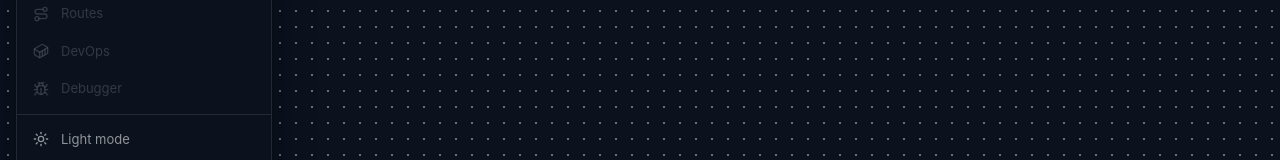
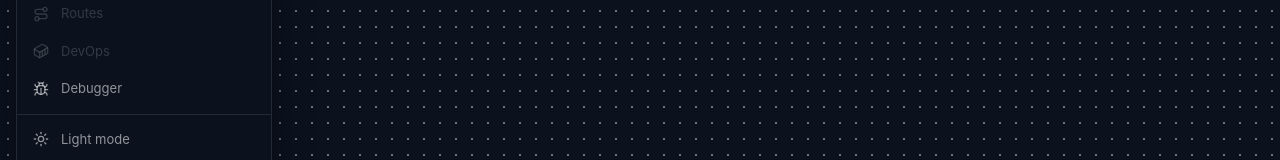
Before and after one commit to sashabelooov/Synapse_MCP, a React (Vite) app in the folder web_ui/frontend/: page / in a window 1280 px wide. Both pictures are taken after a click on the button "Menu". Shown: the part 333-493 px from the top of the page. Built offline with nearby package versions, Linux system fonts and the light colour scheme.

Commit message:
Make Debugger always accessible without a project path
- Debugger nav item is always enabled (not gated by ready/projectPath)
- Debugger renders outside the ready guard so it shows on blank load

Co-Authored-By: Claude Sonnet 4.6 <noreply@anthropic.com>

```diff
--- a/web_ui/frontend/src/App.tsx
+++ b/web_ui/frontend/src/App.tsx
@@ -160,13 +160,15 @@ export default function App() {
 
             <nav className="fp-nav">
               {TABS.map(({ id, label, Icon }) => {
-                const isActive = activeTab === id && ready
+                const standalone = id === 'debugger'
+                const enabled = ready || standalone
+                const isActive = activeTab === id && enabled
                 return (
                   <button
                     key={id}
-                    onClick={() => { if (ready) { setActiveTab(id as any); setMenuOpen(false) } }}
-                    disabled={!ready}
-                    className={`fp-item${isActive ? ' fp-item--active' : ''}${!ready ? ' fp-item--disabled' : ''}`}
+                    onClick={() => { if (enabled) { setActiveTab(id as any); setMenuOpen(false) } }}
+                    disabled={!enabled}
+                    className={`fp-item${isActive ? ' fp-item--active' : ''}${!enabled ? ' fp-item--disabled' : ''}`}
                   >
                     <Icon size={16} style={{ flexShrink: 0 }} />
                     <span>{label}</span>
@@ -219,14 +221,14 @@ export default function App() {
 
       {/* Canvas content — fixed, does NOT move with pan (each view has its own pan) */}
       <div className="workspace-content">
-        {ready && (
+        {activeTab === 'debugger' && <ExecutionDebugger />}
+        {ready && activeTab !== 'debugger' && (
           <>
             {activeTab === 'tree'      && <ProjectTree />}
             {activeTab === 'callgraph' && <CallGraph />}
             {activeTab === 'dbschema'  && <DbSchema />}
             {activeTab === 'routes'    && <RoutesView />}
             {activeTab === 'devops'    && <DevopsView />}
-            {activeTab === 'debugger'  && <ExecutionDebugger />}
           </>
         )}
       </div>
```
